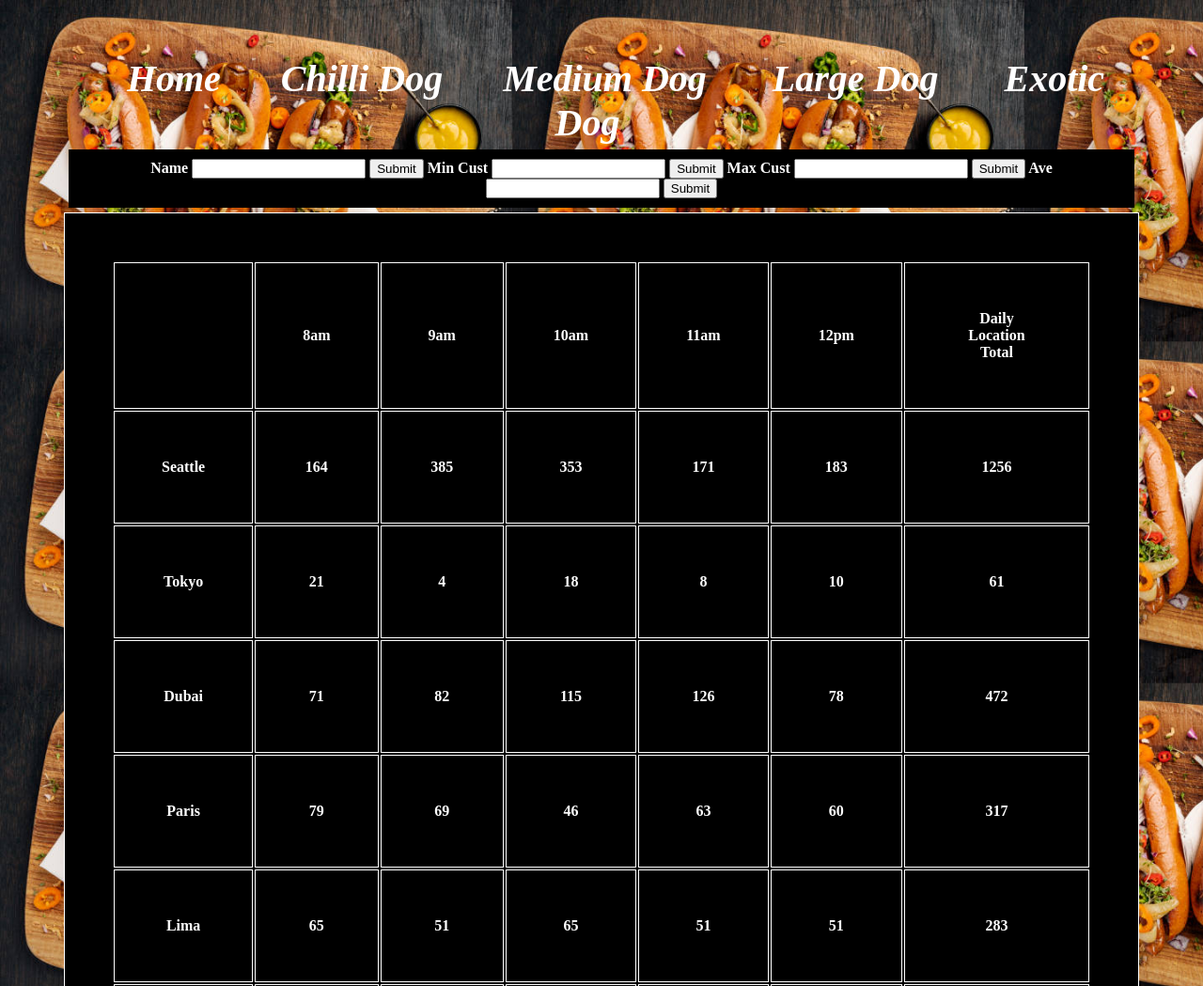
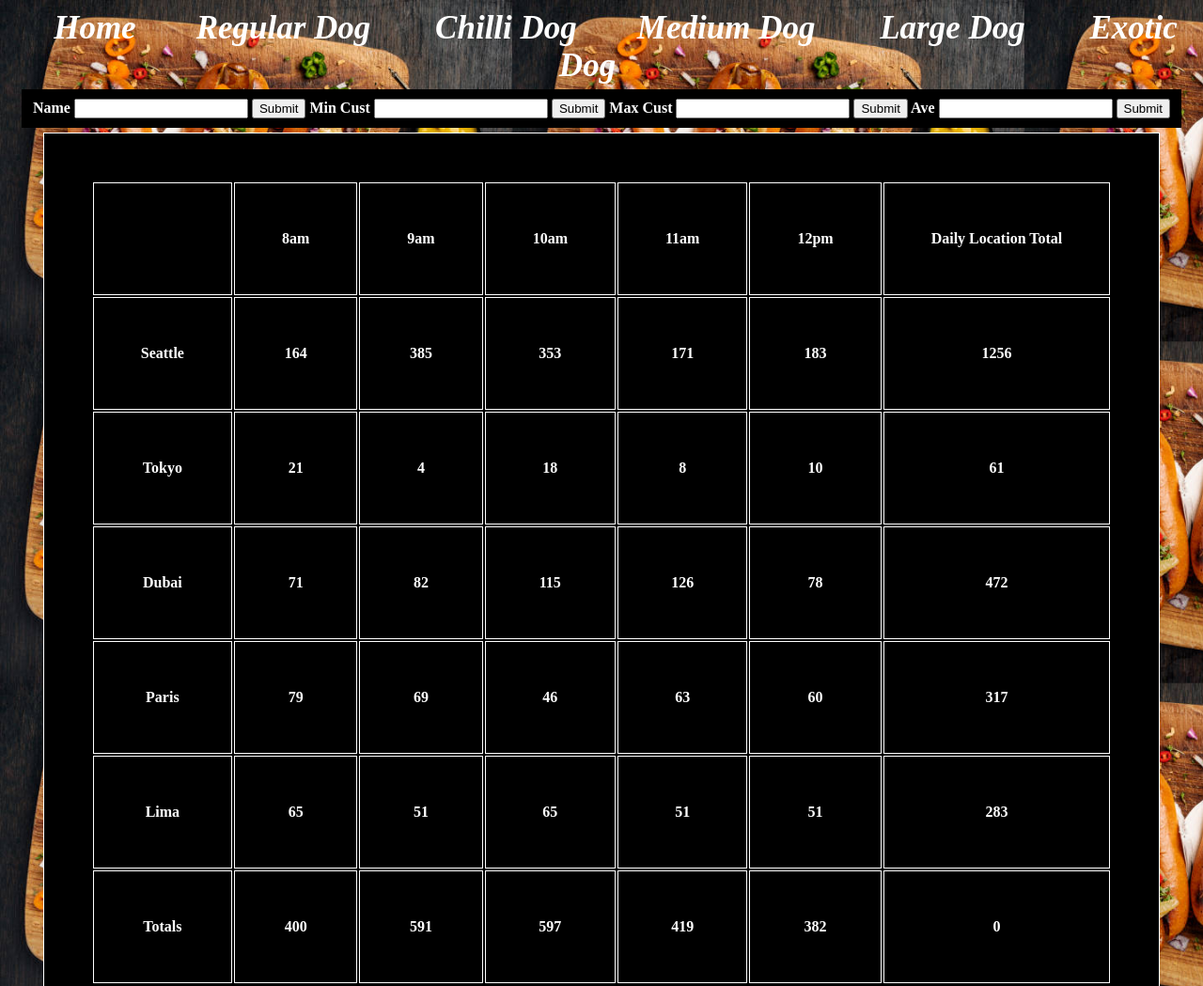
Before and after one commit to kimbrow1/Hot-Dog-Stand, a plain HTML site: page html/sales.html in a window 1280 px wide. Shown: the top 1049 px of the page at 94% size. Drawn offline with Linux system fonts and the light colour scheme.

Commit message:
complete

```diff
--- a/css/styles.css
+++ b/css/styles.css
@@ -33,7 +33,7 @@ p {
 }
 
 a {
-    font-size: 40px;
+    font-size: 35px;
     color: white;
     margin: 10px;
     padding: 20px;
@@ -63,7 +63,7 @@ color: red;
 .nav{
     font-weight: bold;
     text-align: center;
-    margin: 60px;
+    margin: 10px;
 }
 
 #mediumdog {
--- a/html/sales.html
+++ b/html/sales.html
@@ -10,6 +10,7 @@
 
     <nav class="nav">
         <a href="/index.html" style="text-decoration: none;"> Home</a>
+        <a class="hover" href="/html/regulardog.html" style="text-decoration: none;"> Regular Dog </a>
         <a class="hover" href="chilli.html" style="text-decoration: none;"> Chilli  Dog</a>
         <a class="hover" href="/html/mediumdog.html" style="text-decoration: none;"> Medium Dog </a>
         <a class="hover" href="/html/largedog.html" style="text-decoration: none;"> Large Dog </a>
```
